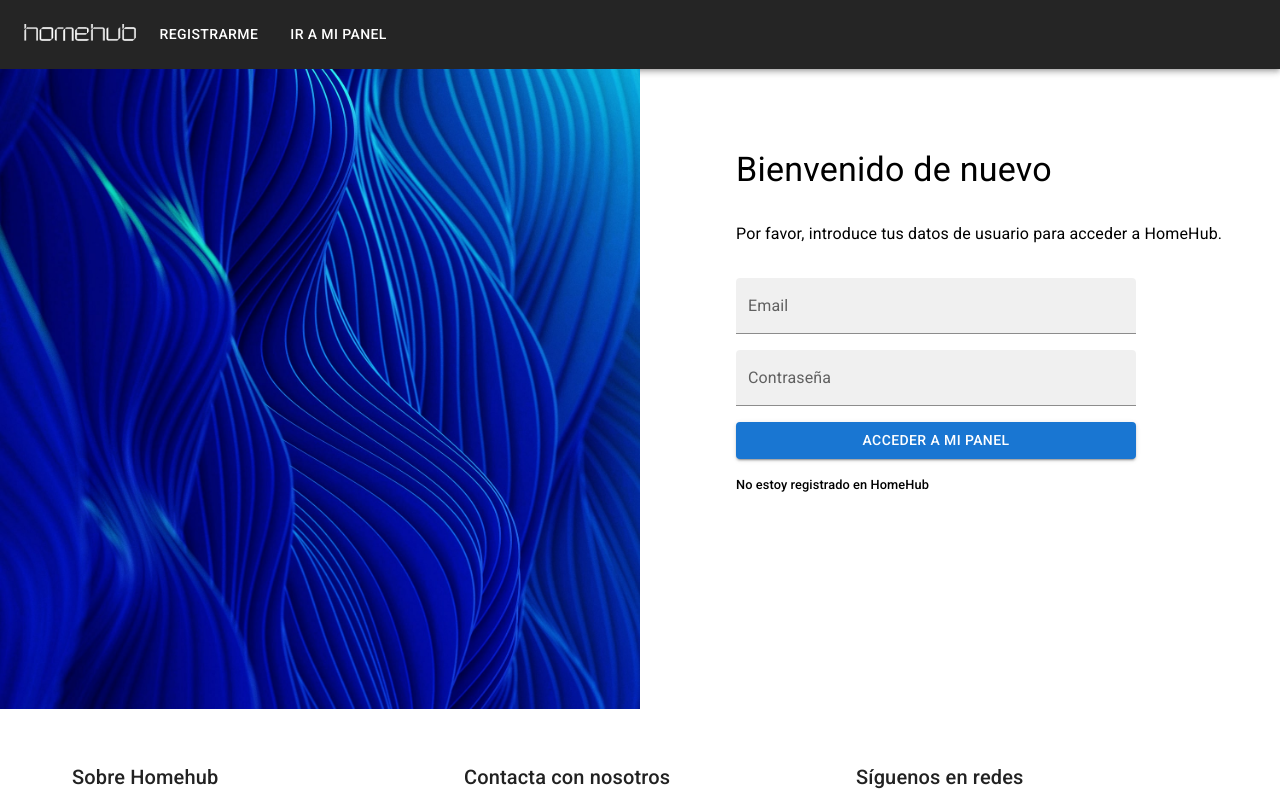
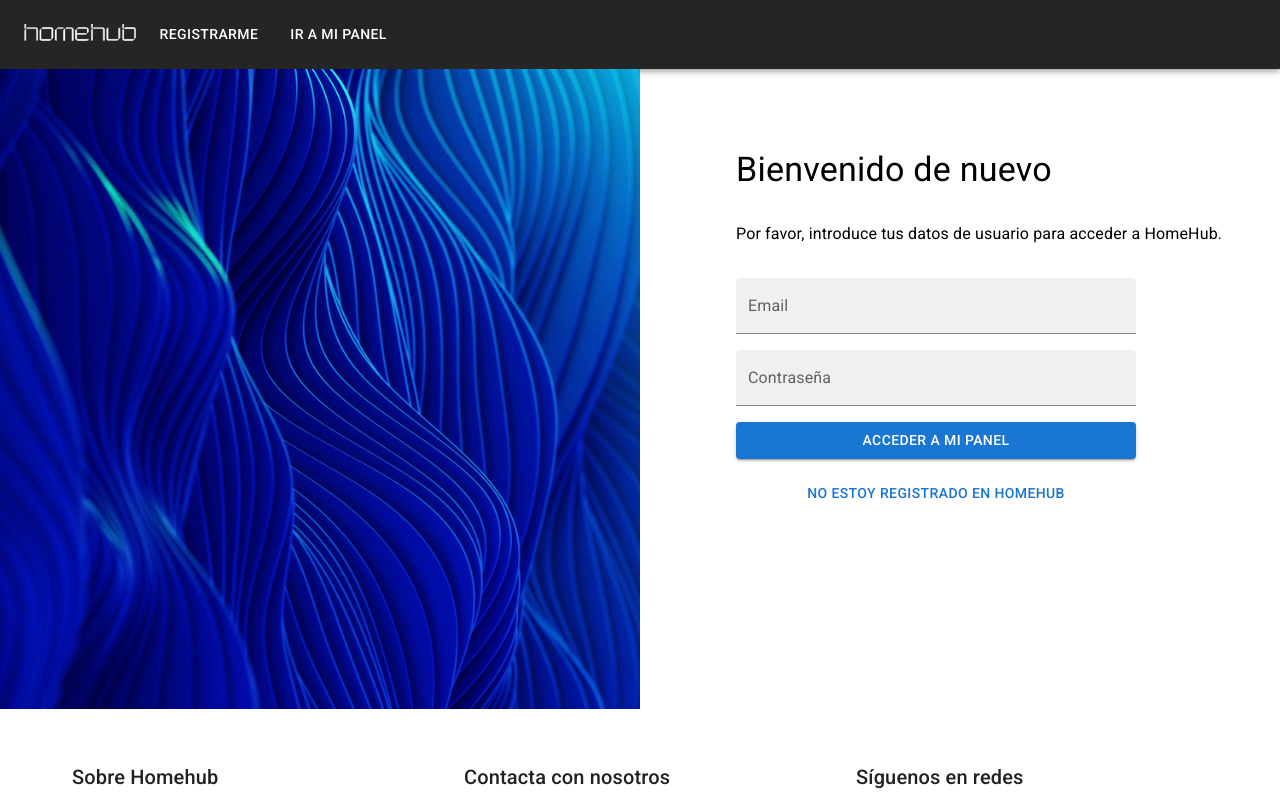
Before and after one commit to FSDSTR0323/amarillo-frontend, a React (Create React App) app: page /login in a window 1280 px wide. Shown: the top 800 px of the page. Built offline with nearby package versions, Linux system fonts and the light colour scheme.

Commit message:
commit actualización

```diff
--- a/src/componentes/MenuBars/HomepageNavMenu.js
+++ b/src/componentes/MenuBars/HomepageNavMenu.js
@@ -26,7 +26,7 @@ const HomepageNavMenu = () => {
             <MenuIcon />
           </IconButton> */}
 
-          <Link to='/homepage'>
+          <Link to='/'>
             <img className='logoWhite' src={logoWhite} alt='homehub'/>
           </Link>
 
--- a/src/componentes/forms/LoginForm/index.tsx
+++ b/src/componentes/forms/LoginForm/index.tsx
@@ -14,7 +14,7 @@ import { useAuth } from '../../../context/AuthContext';
 const LoginForm = () => {
 
       const { register, handleSubmit, formState: { errors } } = useForm();
-      const { signIn, isAuthenticated, errors: registerError } = useAuth();
+      const { signIn, isAuthenticated } = useAuth();
 
       // const [ loggedUser, setLoggedUser ] = useState(false);
       const navigate = useNavigate();
@@ -29,6 +29,8 @@ const LoginForm = () => {
       useEffect(() => {
         //console.log("autenticado?:", isAuthenticated)
         if(isAuthenticated) navigate('/housePanel')
+        //si no autenticado, mostrar mensaje
+
       } );
 
   return (
@@ -66,7 +68,12 @@ const LoginForm = () => {
               // onClick={() => navigate('/housePanel')}
               >Acceder a mi panel
             </Button>
-            <Typography variant='h6' sx={{fontSize: '0.8rem'}} onClick={()=> <Navigate to='/register' />}>No estoy registrado en HomeHub</Typography>
+            <Button
+              type="button"
+              variant='text'
+                onClick={() => navigate('/register')}
+                >No estoy registrado en HomeHub
+            </Button>
           </Stack>
         </form>
     </Box>
--- a/src/componentes/forms/RegisterForm/index.tsx
+++ b/src/componentes/forms/RegisterForm/index.tsx
@@ -67,8 +67,12 @@ const RegisterForm = () => {
               <Button type='submit' variant='contained' color='primary'>
                 Crear nuevo usuario
               </Button>
-
-              <Typography variant='h6' sx={{fontSize: '0.8rem'}} onClick={()=> navigate('/login')}>Ya tengo una cuenta en HomeHub</Typography>
+              <Button
+              type="button"
+              variant='text'
+                onClick={() => navigate('/login')}
+                >Ya tengo cuenta en HomeHub
+            </Button>
 
             </Stack>
           </form>
--- a/src/context/AuthContext.jsx
+++ b/src/context/AuthContext.jsx
@@ -1,8 +1,9 @@
-import { Typography } from "@mui/material";
+import { Box, Typography } from "@mui/material";
 import React, { useEffect } from "react";
 import { createContext, useState, useContext } from "react";
 import { registerRequest } from '../apiService/index';
 import { loginRequest } from "../apiService/index";
+import { Label } from "@mui/icons-material";
 
 export const AuthContext = createContext();
 
@@ -40,7 +41,6 @@ export const AuthProvider = ({children}) => {
             setIsAuthenticated(true);
         } else{
             console.log("Error en el logueo")
-            return <Typography>El usuario o la contraseña no son válidos.</Typography>
         }
     }
 
```
Lines whose indentation alone changed are shown as unchanged.
